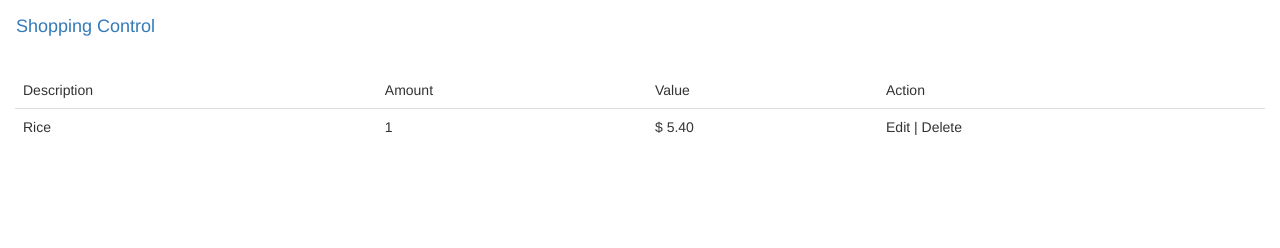
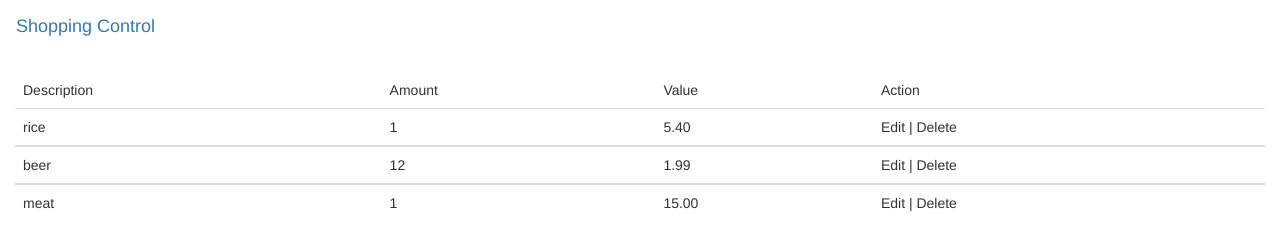
Before and after one commit to cmpereirasi/JavaScript_Avancado_SchoolOfNet, a plain HTML site: page index.html in a window 1280 px wide. Drawn offline with Linux system fonts and the light colour scheme.

Commit message:
new function in my JS(function setlist)

```diff
--- a/index.html
+++ b/index.html
@@ -18,23 +18,8 @@
     </nav>
     <div class="container-fluid">
         <table id="listTable" class="table">
-             <thead>
-                 <tr>
-                     <td>Description</td>
-                     <td>Amount</td>
-                     <td>Value</td>
-                     <td>Action</td>
-                 </tr>
-             </thead>
-             <tbody>
-                 <tr>
-                     <td>Rice</td>
-                     <td>1</td>
-                     <td>$ 5.40</td>
-                     <td>Edit | Delete</td>
-                 </tr>
-             </tbody>
-         </table>
+
+        </table>
     </div>
 
         <script src="js/config.js"></script>
--- a/js/main.js
+++ b/js/main.js
@@ -10,4 +10,14 @@ function getTotal(list){
 	}
 	return total;
 }
+
+function setList(list){
+	var table = '<thead><tr><td>Description</td><td>Amount</td><td>Value</td><td>Action</td></tr></thead><tbody>';
+	for(var key in list){
+		table += '<tr><td>'+list[key].desc+'</td><td>'+list[key].amount+'</td><td>'+list[key].value+'</td><td>Edit | Delete</td></tr>';
+		table +='</tbody>';
+		document.getElementById("listTable").innerHTML = table;
+	}
+}
+setList(list)
 console.log(getTotal(list));
```
